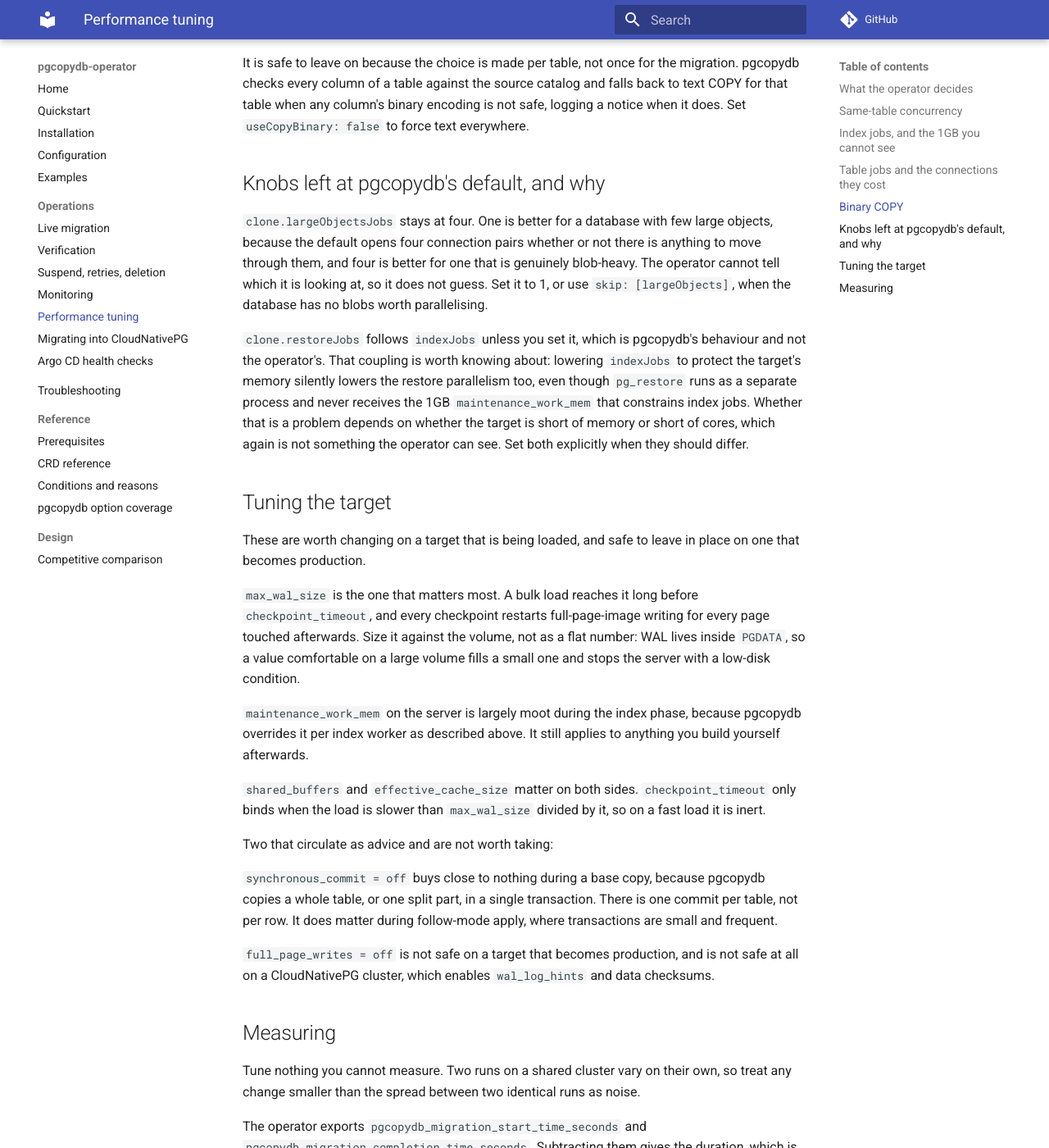
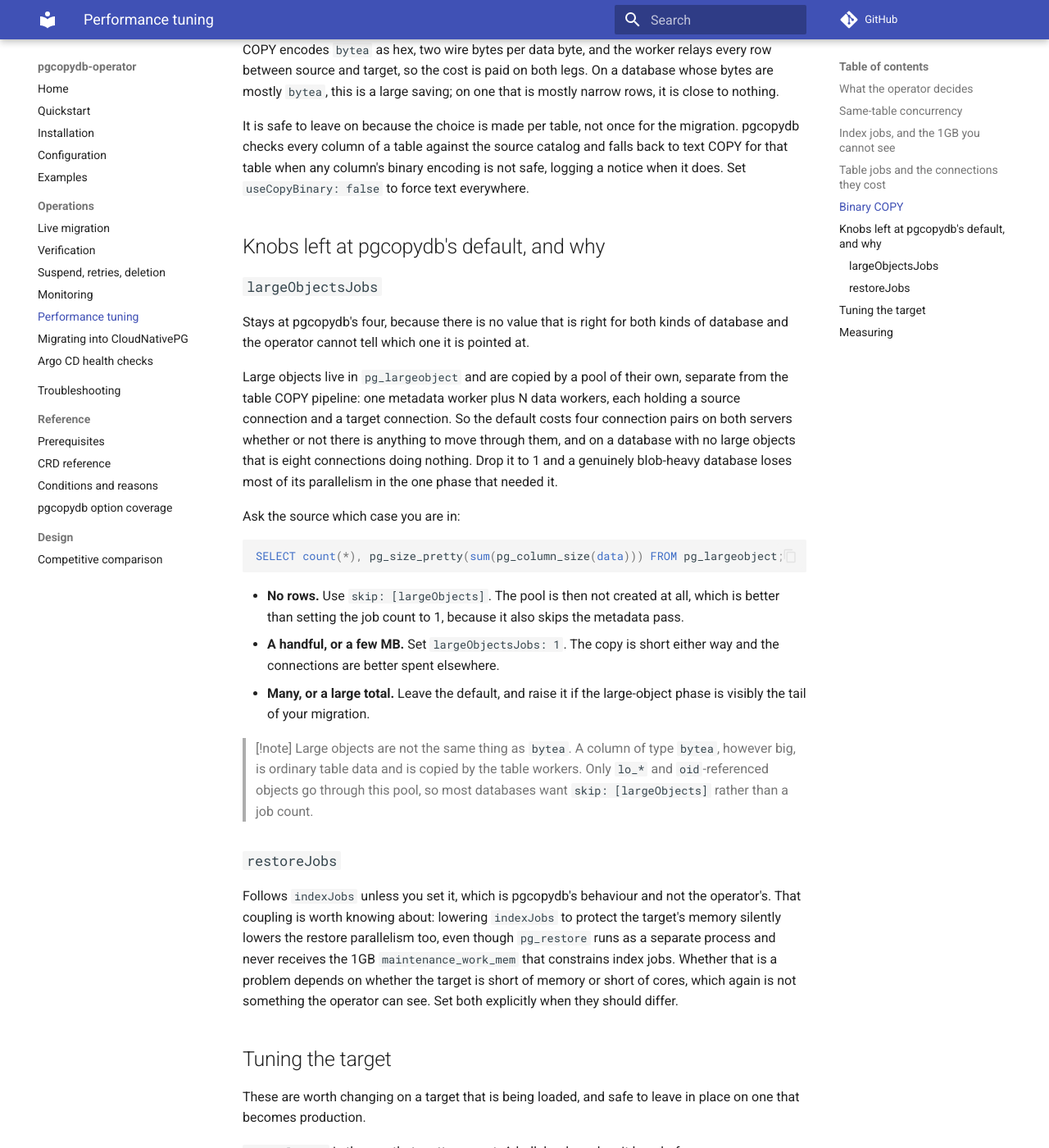
Before and after one commit to ydixken/pgcopydb-operator, an MkDocs documentation site: the page built from docs/operations/performance.md, in a window 1280 px wide and 1400 px high, scrolled down 2728 px. Shown: the whole window at 82% size. Built offline with MkDocs 1.6.1 and Material for MkDocs 9.7.7, drawn with Linux system fonts in a browser that asks for light colours; comment, search, counter and statistics services are not loaded; some of the changed text lies outside the part shown.

Commit message:
docs: say how to size largeObjectsJobs, and count every pool in the connection budget
The operator leaves this at pgcopydb's four because neither value is right
for both kinds of database, but 'the operator cannot tell' is not useful
to someone who can. Gives the query that answers it and the three cases
it produces, including that an empty pg_largeobject wants skip rather than
a job count of one, since that also skips the metadata pass.

Notes that large objects are not bytea, which is the confusion that sends
people to this knob when their bytes are ordinary table data.

The connection budget left out the large-object pool and its metadata
worker, so it understated the worst case.

````diff
--- a/docs/operations/performance.md
+++ b/docs/operations/performance.md
@@ -68,7 +68,9 @@ Set it separately when they differ: `pg_restore` is a separate process and never
 Each table job holds one source connection and one target connection.
 pgcopydb also sizes its `VACUUM ANALYZE` pool from the same number and runs it alongside the copy, so N table jobs can mean up to 2N concurrent backends on the target.
 
-Check the target's `max_connections` against `tableJobs * 2 + indexJobs` before raising anything.
+Check the target's `max_connections` before raising anything.
+The worst case is roughly `tableJobs * 2 + indexJobs + largeObjectsJobs + 1`: table jobs twice over because of the vacuum pool, then one per index worker, one per large-object worker, and one for its metadata pass.
+The source sees the same table and large-object connections, without the index and vacuum ones.
 `skip: [vacuum]` removes the vacuum half if the target will be analysed separately after cutover.
 
 `clone.largeObjectsJobs` is worth setting to 1, or skipping with `skip: [largeObjects]`, unless the database is genuinely blob-heavy.
@@ -86,12 +88,32 @@ Set `useCopyBinary: false` to force text everywhere.
 
 ## Knobs left at pgcopydb's default, and why
 
-`clone.largeObjectsJobs` stays at four.
-One is better for a database with few large objects, because the default opens four connection pairs whether or not there is anything to move through them, and four is better for one that is genuinely blob-heavy.
-The operator cannot tell which it is looking at, so it does not guess.
-Set it to 1, or use `skip: [largeObjects]`, when the database has no blobs worth parallelising.
+### `largeObjectsJobs`
 
-`clone.restoreJobs` follows `indexJobs` unless you set it, which is pgcopydb's behaviour and not the operator's.
+Stays at pgcopydb's four, because there is no value that is right for both kinds of database and the operator cannot tell which one it is pointed at.
+
+Large objects live in `pg_largeobject` and are copied by a pool of their own, separate from the table COPY pipeline: one metadata worker plus N data workers, each holding a source connection and a target connection.
+So the default costs four connection pairs on both servers whether or not there is anything to move through them, and on a database with no large objects that is eight connections doing nothing.
+Drop it to 1 and a genuinely blob-heavy database loses most of its parallelism in the one phase that needed it.
+
+Ask the source which case you are in:
+
+```sql
+SELECT count(*), pg_size_pretty(sum(pg_column_size(data))) FROM pg_largeobject;
+```
+
+- **No rows.** Use `skip: [largeObjects]`. The pool is then not created at all, which is better than setting the job count to 1, because it also skips the metadata pass.
+- **A handful, or a few MB.** Set `largeObjectsJobs: 1`. The copy is short either way and the connections are better spent elsewhere.
+- **Many, or a large total.** Leave the default, and raise it if the large-object phase is visibly the tail of your migration.
+
+> [!note]
+> Large objects are not the same thing as `bytea`.
+> A column of type `bytea`, however big, is ordinary table data and is copied by the table workers.
+> Only `lo_*` and `oid`-referenced objects go through this pool, so most databases want `skip: [largeObjects]` rather than a job count.
+
+### `restoreJobs`
+
+Follows `indexJobs` unless you set it, which is pgcopydb's behaviour and not the operator's.
 That coupling is worth knowing about: lowering `indexJobs` to protect the target's memory silently lowers the restore parallelism too, even though `pg_restore` runs as a separate process and never receives the 1GB `maintenance_work_mem` that constrains index jobs.
 Whether that is a problem depends on whether the target is short of memory or short of cores, which again is not something the operator can see.
 Set both explicitly when they should differ.
````
